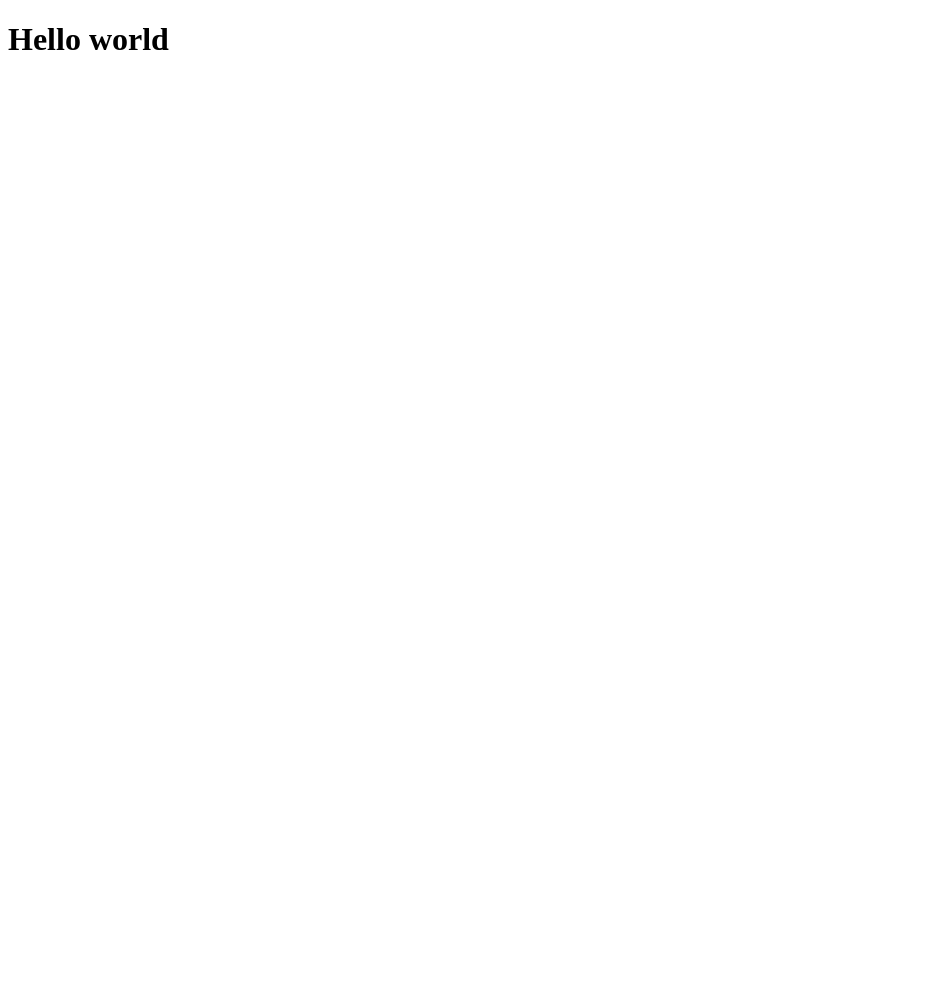
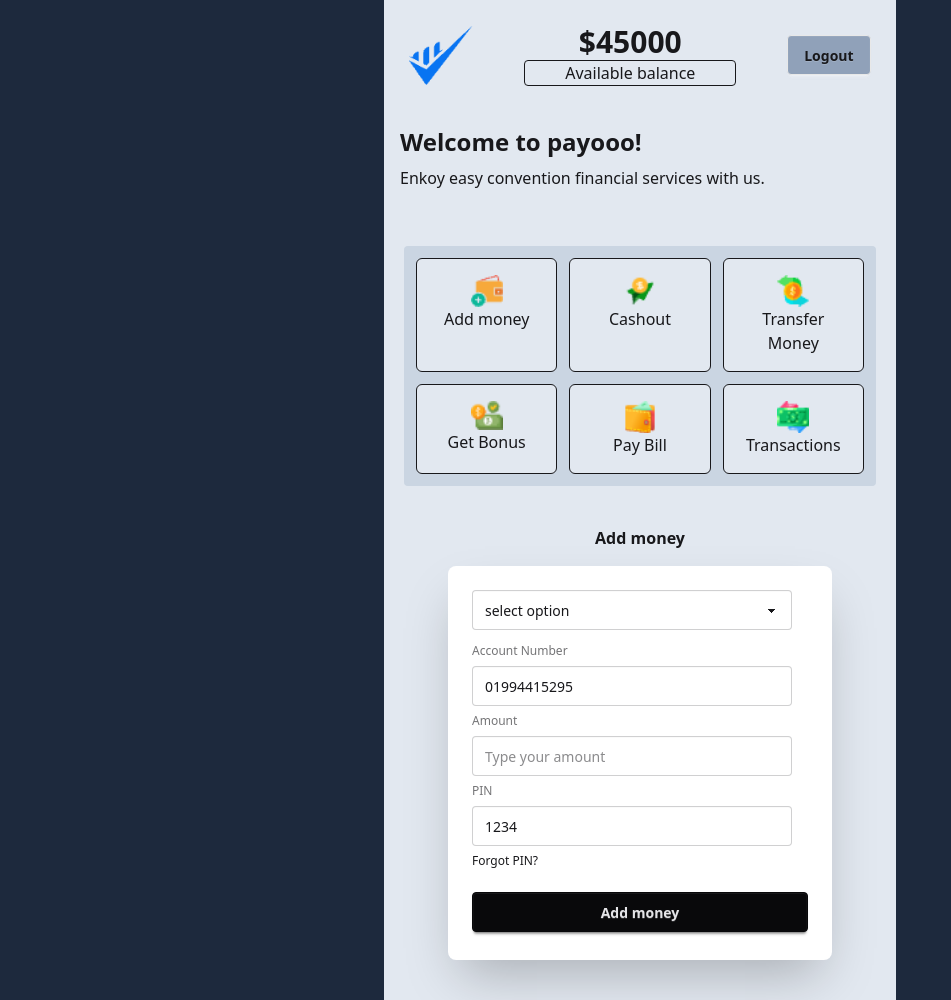
Before and after one commit to Jabedhossain101/Payoo-Mobile-Banking-, a plain HTML site: page main.html in a window 1280 px wide. Shown: the whole page, without its empty margins (0-951 px from the left). Before the commit the page ends 800 px from the top, so only its background shows below. Drawn offline with nearby package versions, Linux system fonts and the light colour scheme.

Commit message:
added the add money section and started js for addmoney section

```diff
--- a/main.html
+++ b/main.html
@@ -4,11 +4,93 @@
 <head>
   <meta charset="UTF-8">
   <meta name="viewport" content="width=device-width, initial-scale=1.0">
-  <title>Document</title>
+  <title>Main</title>
+  <link href="https://cdn.jsdelivr.net/npm/daisyui@5.0.0-beta.8/daisyui.css" rel="stylesheet" type="text/css" />
+  <script src="https://cdn.jsdelivr.net/npm/@tailwindcss/browser@4"></script>
 </head>
 
-<body>
-  <h1>Hello world</h1>
+<body class="bg-slate-800">
+  <section class="max-w-lg min-h-screen bg-slate-200 mx-auto py-6">
+    <header>
+      <nav class="flex justify-around items-center">
+        <img class="w-16" src="assets/Group.png" alt="">
+        <div>
+          <h1 class="text-3xl font-bold text-center">$45000</h1>
+          <p class="border rounded px-10 hover:bg-gray-300">Available balance</p>
+        </div>
+        <button class="btn bg-slate-400 font-bold hover:bg-slate-800 hover:text-fuchsia-400">Logout</button>
+      </nav>
+      <section class="mt-10 mx-4">
+        <h1 class="text-2xl font-bold mb-2">Welcome to payooo!</h1>
+        <p>Enkoy easy convention financial services with us.</p>
+
+
+        <div class="cards grid grid-cols-3 mt-14 rounded gap-3 mx-1 bg-slate-300 p-3">
+
+          <div class="box border rounded-md p-4 text-center bg-slate-200">
+            <img class="w-8 mx-auto" src="assets/wallet1.png" alt="">
+            <h3>Add money</h3>
+          </div>
+
+
+          <div class="box border p-4 text-center rounded-md bg-slate-200">
+            <img class="w-8 mx-auto" src="assets/send1.png" alt="">
+            <h3>Cashout</h3>
+          </div>
+
+          <div class="box border p-4 text-center rounded-md bg-slate-200">
+            <img class="w-8 mx-auto" src="assets/money1.png" alt="">
+            <h3>Transfer Money</h3>
+          </div>
+
+          <div class="box border p-4 text-center rounded-md bg-slate-200">
+            <img class="w-8 mx-auto" src="assets/bonus1.png" alt="">
+            <h3>Get Bonus</h3>
+          </div>
+
+          <div class="box border p-4 text-center rounded-md bg-slate-200">
+            <img class="w-8 mx-auto" src="assets/purse1.png" alt="">
+            <h3>Pay Bill</h3>
+          </div>
+
+          <div class="box border p-4 text-center rounded-md bg-slate-200">
+            <img class="w-8 mx-auto" src="assets/transaction1.png" alt="">
+            <h3>Transactions</h3>
+          </div>
+        </div>
+        <section class="mt-10 ">
+          <h2 class="font-bold text-center">Add money</h2>
+          <div class="">
+            <div class="hero-content flex-col lg:flex-row-reverse">
+
+              <div class="card bg-base-100 w-full max-w-sm shrink-0 shadow-2xl">
+                <div class="card-body">
+                  <select class="select">
+                    <option disabled selected>select option</option>
+                    <option>Bkash</option>
+                    <option>Nagad</option>
+                    <option>Rocket</option>
+                    <option>Bank</option>
+                  </select>
+                  <fieldset class="fieldset">
+                    <label class="fieldset-label">Account Number</label>
+                    <input value="01994415295" id="account-number" type="number" class="input"
+                      placeholder="Enter Your account number" required />
+                    <label class="fieldset-label">Amount</label>
+                    <input id="account-number" type="number" class="input" placeholder="Type your amount" required />
+                    <label class="fieldset-label">PIN</label>
+                    <input value="1234" id="pin" type="text" class="input" placeholder="Enter you PIN" required />
+                    <div><a class="link link-hover">Forgot PIN?</a></div>
+                    <button id="add-money" type="submit" id="login-btn" class="btn btn-neutral mt-4">Add money</button>
+                  </fieldset>
+                </div>
+              </div>
+            </div>
+          </div>
+        </section>
+      </section>
+    </header>
+  </section>
 </body>
 
 </html>
```
Also changed, not shown: addmoney.js (added).
